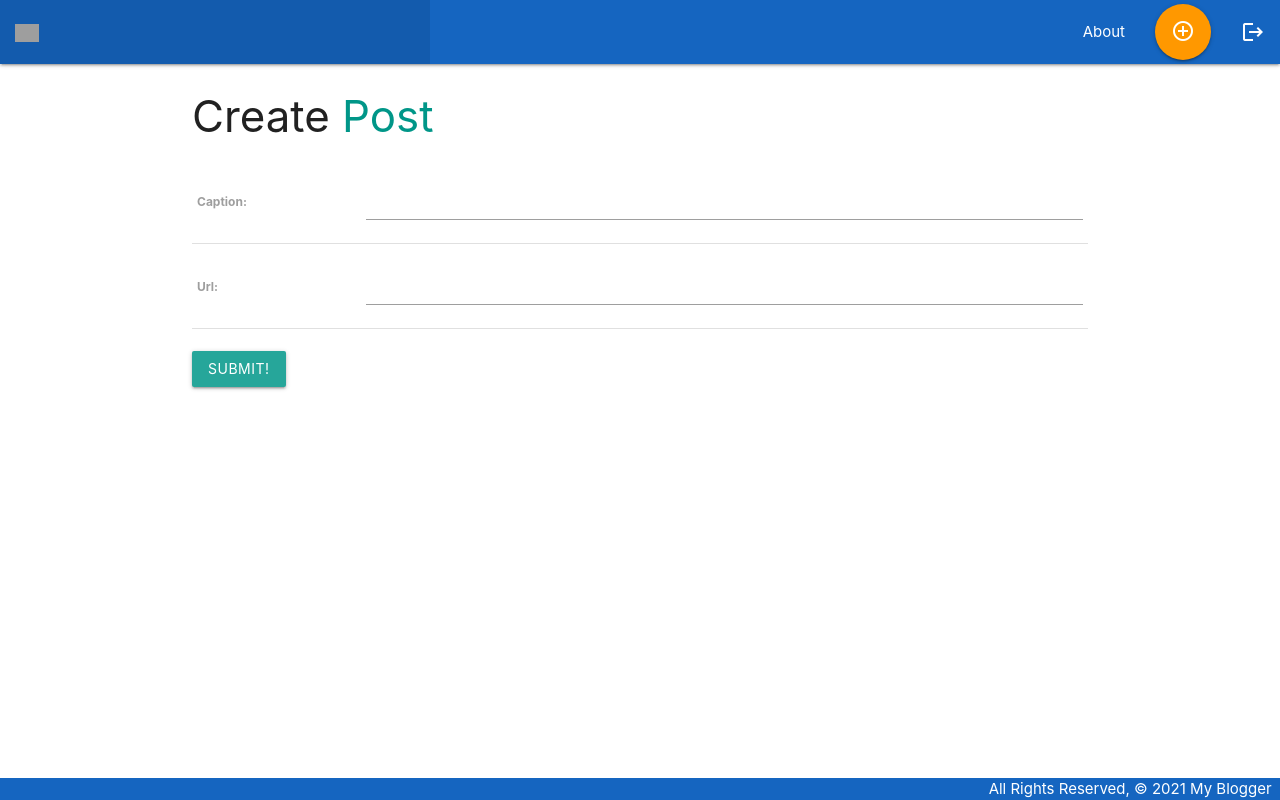
After one commit to 5amlim/my_blogger, a Django app: page /posts/create/ in a window 1280 px wide. The commit adds this page. Run offline with Django 4.2, Linux system fonts and the light colour scheme; the visitor is signed in with stand-in values (Sample User, id 1); grey boxes are pictures that could not be loaded.

Commit message:
add post function, logo

```diff
--- a/main_app/admin.py
+++ b/main_app/admin.py
@@ -1,6 +1,9 @@
 from django.contrib import admin
 
 # Register your models here.
-from .models import Profile
+from .models import Profile, Post, Follow, Like
 
 admin.site.register(Profile)
+admin.site.register(Post)
+admin.site.register(Like)
+admin.site.register(Follow)
--- a/main_app/models.py
+++ b/main_app/models.py
@@ -16,3 +16,33 @@ class Profile(models.Model):
 
     def get_absolute_url(self):
         return reverse('home')
+
+class Post(models.Model):
+    user = models.ForeignKey(User, on_delete=models.CASCADE, related_name='posts')
+    caption = models.CharField(max_length=5000)
+    date = models.DateTimeField(auto_now_add=True)
+    url = models.CharField(max_length=200)
+
+    def __str__(self):
+        return f"{self.caption} {self.date}"
+
+    def get_absolute_url(self):
+        return reverse('post_detail', kwargs={'post_id': self.id})
+
+    class Meta:
+        ordering = ['-date']
+
+class Like(models.Model):
+    user = models.ForeignKey(User, on_delete=models.CASCADE, related_name='likes')
+    post = models.ManyToManyField(Post, related_name='likes')
+    def __str__(self):
+        return f"{self.user.profile.username}/{self.post}"
+
+class Follow(models.Model):
+    follower = models.ForeignKey(User, on_delete=models.CASCADE, related_name='following')
+    following = models.ForeignKey(User, on_delete=models.CASCADE, related_name='followers')
+    def __str__(self):
+        return f"follower: {self.follower} | following: {self.following}"
+
+    def get_absolute_url(self):
+        return reverse('home')
--- a/main_app/static/css/style.css
+++ b/main_app/static/css/style.css
@@ -12,3 +12,10 @@ body {
     padding-top: 0;
     text-align: right;
   }
+
+  .logo {
+    object-fit: cover;
+    max-width: 6%;
+    min-width: 6%;
+    vertical-align: middle;
+  }
--- a/main_app/templates/base.html
+++ b/main_app/templates/base.html
@@ -26,12 +26,25 @@
         <div class="nav-wrapper blue darken-3">
           <ul>
             <li>
-              <a href="/" class="left brand-logo">&nbsp;&nbsp;My Blogger</a>
+              <a href="{%url 'about'%}">
+                <img
+                  class="logo"
+                  src="https://i.imgur.com/guIZGPx.png"
+                  alt="MyBlogger"
+                />
+              </a>
             </li>
           </ul>
           <ul class="right">
             <li><a href="/about">About</a></li>
             {% if user.is_authenticated %}
+            <li>
+              <a
+                class="btn-floating btn-large waves-effect waves-light orange"
+                href="{% url 'posts_create' %}"
+                ><i class="material-icons add">add_circle_outline</i></a
+              >
+            </li>
             <li>
               <a href="{% url 'logout' %}"
                 ><i class="material-icons">logout</i></a
--- /dev/null
+++ b/main_app/templates/main_app/post_form.html
@@ -0,0 +1,15 @@
+{% extends 'base.html' %} {% block content %}
+<h3>Create <span class="teal-text">Post</span></h3>
+
+<!-- Leaving the action empty makes the form post to the same url used to display it -->
+<form action="" method="post">
+  <!-- Django requires the following for security purposes -->
+  {% csrf_token %}
+  <table>
+    <!-- Render the inputs inside of <tr>s & <td>s -->
+    {{ form.as_table }}
+  </table>
+  <br />
+  <input type="submit" value="Submit!" class="btn" />
+</form>
+{% endblock %}
--- a/main_app/urls.py
+++ b/main_app/urls.py
@@ -8,4 +8,7 @@ urlpatterns = [
   path('accounts/logout_index', views.logout_index, name='logout_index'),
   path('accounts/signup/createprofile', views.CreateProfile.as_view(), name='create_profile'),
   # path('accounts/signup/<int:pk>/updateprofile', views.ProfileUpdate.as_view(), name='update_profile'),
+  path('profile/user/', views.user_profile, name='user_profile'),
+  path('posts/create/', views.PostCreate.as_view(), name='posts_create'),
+  path('posts/', views.post_index, name='post_index'),
 ]
--- a/main_app/views.py
+++ b/main_app/views.py
@@ -2,12 +2,12 @@ from django.shortcuts import render, redirect
 from django.views.generic.edit import CreateView
 from django.contrib.auth import login
 from django.contrib.auth.forms import UserCreationForm
-from .models import Profile
+from .models import Profile, Post, Follow
 from django.contrib.auth.mixins import LoginRequiredMixin
 
 # Create your views here.
 def home(request):
-    return render(request, 'main_app/home.html')
+    return redirect('post_index')
 
 def about(request):
     return render(request, 'main_app/about.html')
@@ -35,3 +35,32 @@ class CreateProfile(LoginRequiredMixin, CreateView):
   def form_valid(self, form):
     form.instance.user = self.request.user
     return super().form_valid(form)
+
+
+def user_profile(request):
+  user = request.user
+  posts = Post.objects.filter(user=user)
+  return render(request, 'profile/user_index.html', {'posts':posts})
+
+def profile(request, user_id):
+  user = request.user
+  profile = Profile.objects.get(id=user_id)
+  posts = Post.objects.filter(user=profile.user)
+  if Follow.objects.filter(follower = user, following = profile.user).exists():
+    button_text = 'Unfollow'
+  else:
+    button_text = 'Follow'
+
+  return render(request, 'profile/index.html', {'profile': profile, 'button_text':button_text, 'posts':posts})
+
+class PostCreate(LoginRequiredMixin, CreateView):
+  model = Post
+  fields = ['caption', 'url']
+  success_url = '/'
+  def form_valid(self, form):
+    form.instance.user = self.request.user
+    return super().form_valid(form)
+
+def post_index(request):
+  posts = Post.objects.all()
+  return render(request, 'post/index.html', { 'posts' : posts })
```
Also changed, not shown: main_app/templates/post/index.html (added, +19 -0 lines), main_app/migrations/0002_post_like_follow.py (added).
